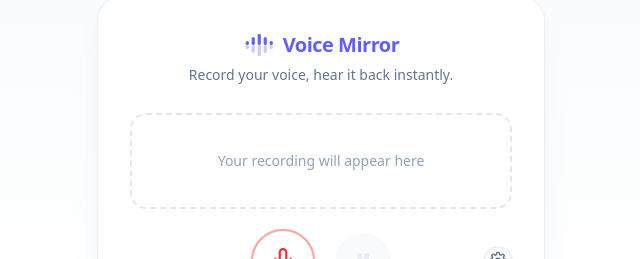
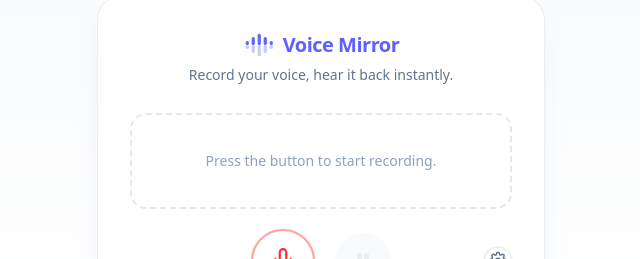
Before and after one commit to axln/voice-mirror, a Svelte app: page / in a window 1280 px wide. Shown: the part 84-343 px from the top of the page, without its empty margins (319-959 px from the left). Built offline with nearby package versions, Linux system fonts and the light colour scheme.

Commit message:
Welcome label chagned

```diff
--- a/src/components/Recorder.svelte
+++ b/src/components/Recorder.svelte
@@ -201,7 +201,7 @@
         <div
           class="flex h-48 w-full items-center justify-center rounded-2xl border-2 border-dashed border-slate-200 px-8 text-center text-sm text-slate-400"
         >
-          Your recording will appear here
+          Press the button to start recording.
         </div>
       {/if}
     </div>
```
